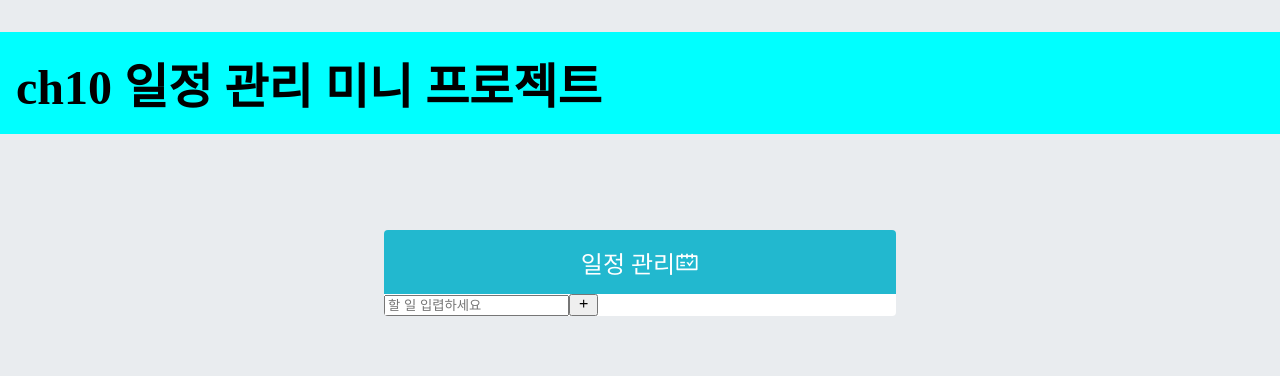
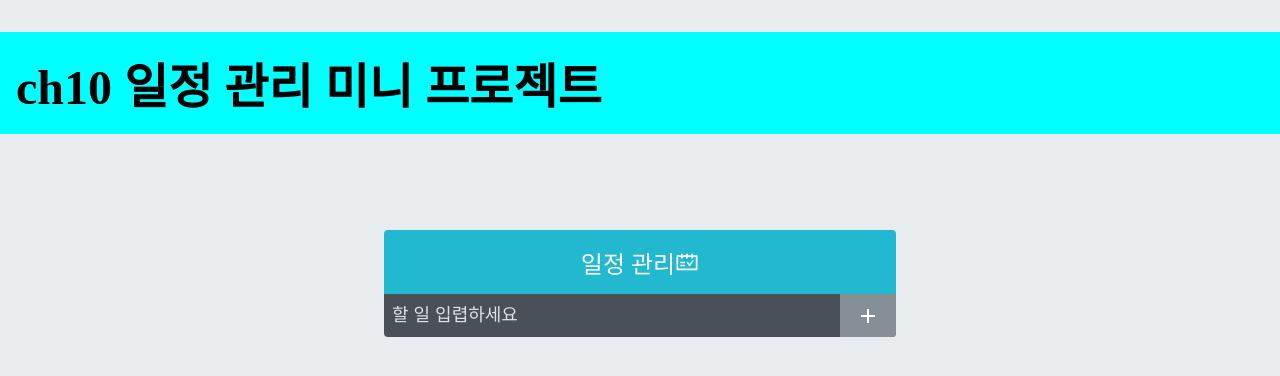
Before and after one commit to reokkamy/React-WorkSpace-k6-0806, a React (Vite) app in the folder ch10-vite-test/: page / in a window 1280 px wide. Shown: the top 376 px of the page. Built offline with nearby package versions, Linux system fonts and the light colour scheme.

Commit message:
3교시, ch10, 일정 관리 미니 프로젝트 작업 TodoInsert.scss 작업하기

```diff
--- a/ch10-vite-test/src/component/TodoInsert.jsx
+++ b/ch10-vite-test/src/component/TodoInsert.jsx
@@ -4,6 +4,7 @@
 // 예시) mdadd, schedule
 // 사용 방법, 1) 임포트 2) 사용하고 싶은 곳에 컴포넌트 위치 시키기
 import { MdAdd } from 'react-icons/md';
+import '../styles/TodoInsert.scss';
 
 const TodoInsert = () => {
   return (
--- /dev/null
+++ b/ch10-vite-test/src/styles/TodoInsert.scss
@@ -0,0 +1,35 @@
+.TodoInsert {
+  display: flex;
+  background: #495057;
+  input {
+    background: none;
+    outline: none;
+    border: none;
+    padding: 0.5rem;
+    font-size: 1.125rem;
+    line-height: 1.5;
+    color: white;
+    &::placeholder {
+      color: #dee2e6
+    }
+    flex: 1; // 버튼 제외하고, 모두 차지하기.
+  }
+
+  button {
+    background: none;
+    outline: none;
+    border: none;
+    background: #868e96;
+    color: white;
+    padding-left: 1rem;
+    padding-right: 1rem;
+    font-size: 1.5rem;
+    display: flex;
+    align-items: center;
+    cursor: pointer;
+    transition: 0.1s background ease-in;
+    &:hover {
+    background: #adb5bd;
+  }
+  }
+}
```
